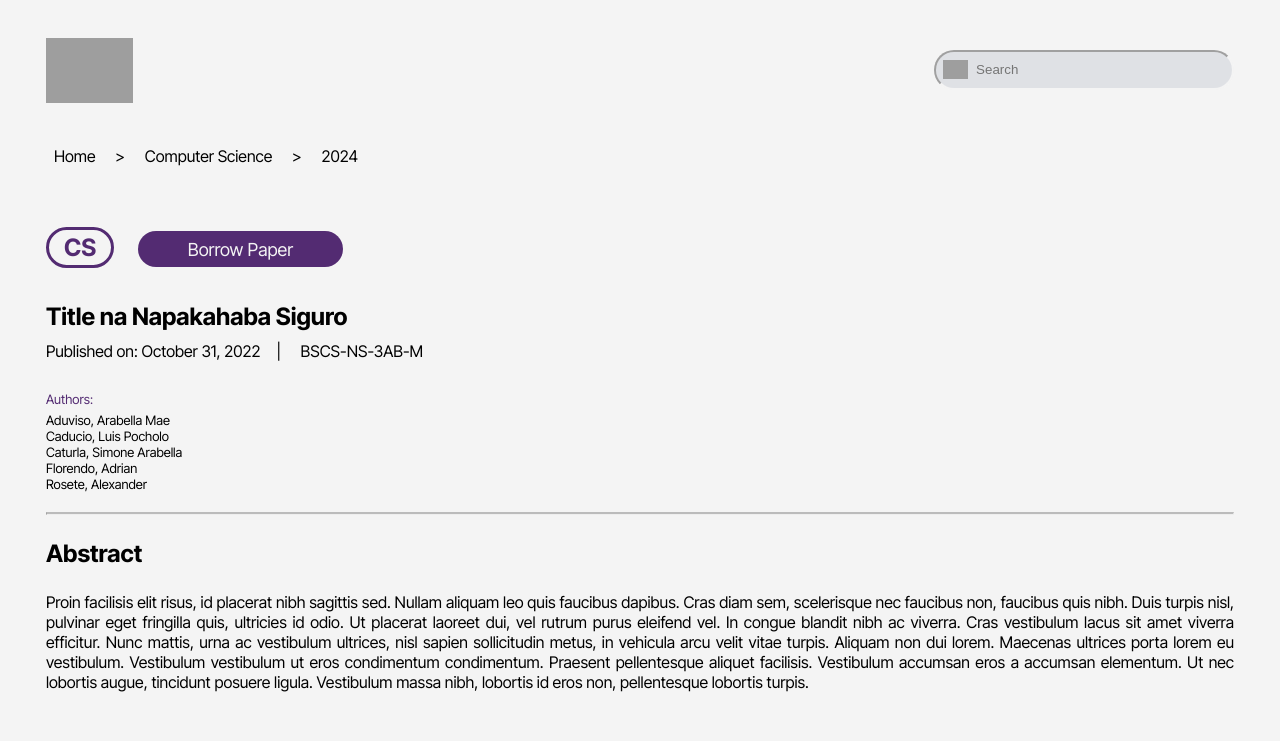
After one commit to Yissuh/COS-TMS, a PHP site: page /user_2.html in a window 1280 px wide. The commit adds this page. Shown: the top 741 px of the page. Run offline with PHP 8.4, Linux system fonts and the light colour scheme; grey boxes are pictures that could not be loaded.

Commit message:
Uploads Folder, Page 2, Modified Page 1

```diff
--- /dev/null
+++ b/User Pages/user_2.css
@@ -0,0 +1,182 @@
+body{
+    background-color: #F4F4F4;
+    font-family: "Inter Tight", sans-serif;
+}
+
+/*Header properties (logo, search)*/
+.logo{
+    float: left;
+}
+
+.logo img{
+    height: 50%;
+    max-height: 65px;
+    width: auto;
+}
+
+#search_bar{
+    float: right;
+    max-width: 300px;
+    width: 50%;
+    height: 40px;
+    margin-top: 1%;
+    background-color: #DFE1E5;
+    border-color: #F4F4F4;
+    border-radius: 100px;
+    background-image: url('../Uploads/magnifying-glass.png');
+    background-position: left center;
+    background-repeat: no-repeat;
+    background-size: 25px;
+    background-position-x: 7px;
+}
+
+header{
+    margin: 3%;
+    margin-bottom: 5%;
+    height: 45px;
+    display: block;
+}
+
+/* Scrollbar configs */
+::-webkit-scrollbar {
+    width: 10px;
+}
+
+::-webkit-scrollbar-track {
+    background: #F4F4F4;
+    border-radius: 10px;
+}
+
+::-webkit-scrollbar-thumb {
+    background: #8F4DA2;
+    border-radius: 10px;
+}
+
+::-webkit-scrollbar-thumb:hover {
+    background: #592871;
+    border-radius: 10px;
+}
+
+/*Path Menu*/
+.path{
+    margin-left: 3%;
+    margin-top: 30px;
+}
+
+.path h1{
+    margin: 0 8px;
+    display: inline;
+    font-size: medium;
+    font-weight: normal;
+}
+
+
+#home:hover, #program:hover, #year:hover{
+    text-decoration: underline;
+    color:#532B72;
+}
+
+/*Buttons*/
+.borrow{
+    color: #532B72;
+    margin-left: 3%;
+    margin-top: 30px;
+}
+
+.program{
+    margin: 0;
+    margin-right: 20px;
+    display: inline-block;
+    font-size: x-large;
+    padding: 3px 15px;
+    border:#532B72;
+    border-width:3px;
+    border-style:solid;
+    border-radius: 43px;
+}
+
+.borrowBtn{
+    display: inline-block;
+    background-color: #532B72;
+    color: #F4F4F4;
+    font-size: large;
+    padding: 7.5px 50px;
+    border-radius: 43px;
+    font-weight: normal;
+}
+
+.preview{
+    margin-left: 3%;
+    margin-right: 3%;
+}
+
+.title{
+    width: 80vw; /*para if mahaba yung title*/
+    margin-bottom: 10px;
+}
+
+.properties h2, .date{
+    font-weight: normal;
+    display: inline;
+    font-size: medium;
+}
+
+.date::after{
+    content: "|";
+    margin: 16px;
+}
+
+.authors h1{
+    font-weight: normal;
+    font-size: small;
+    color:#532B72;
+    margin-bottom: 5px;
+    margin-top: 30px;
+}
+
+.authors h2{
+    font-weight: normal;
+    font-size: small;
+    margin:0;
+}
+
+hr.divide {
+    border-top: 2px solid #bbb;
+    margin-top: 20px;
+}
+
+.text h1{
+    font-size: x-large;
+}
+
+.text p{
+    text-align: justify;
+    margin-bottom: 50px;
+}
+
+/*When screen is small*/
+@media (max-width: 650px) {
+    .path{
+        margin-top: 30px;
+        overflow:hidden;
+
+    }
+}
+
+/*When screen is smaller*/
+@media (max-width: 320px){
+    .borrow{
+
+        margin-top: 10px;
+    }
+
+    .program{
+        font-size: large;
+        margin-right: 10px;
+    }
+
+    .borrowBtn{
+        font-size: medium;
+        padding: 7.5px 35px;
+    }
+}
--- /dev/null
+++ b/User Pages/user_2.html
@@ -0,0 +1,91 @@
+<!DOCTYPE html>
+<html lang="en">
+<head>
+    <meta charset="UTF-8">
+    <meta name="viewport" content="width=device-width, initial-scale=1.0">
+
+    <link rel="stylesheet" href="user_2.css">
+
+    <link rel="preconnect" href="https://fonts.googleapis.com">
+    <link rel="preconnect" href="https://fonts.gstatic.com" crossorigin>
+    <link href="https://fonts.googleapis.com/css2?family=Inter+Tight:ital,wght@0,100..900;1,100..900&display=swap" rel="stylesheet">
+
+    <script src="https://code.jquery.com/jquery-3.6.0.min.js"></script>
+
+
+</head>
+<body>
+
+    <!--Header of webpage-->
+    <header>
+        <picture class="logo" data-link="user_1.html">
+            <source srcset="../Uploads/small_logo.png" media="(max-width: 800px)">
+            <source srcset="../Uploads/full_logo.png" media="(max-width: 1500px)">
+            <img src="../Uploads/full_logo.png" style="width:auto;">
+        </picture>
+
+        <section class="search">
+            <input type="search" placeholder="Search" id="search_bar" style="padding-left:40px;"/>
+        </section>
+    </header>
+
+    <!--Path Menu-->
+    <section class="path">
+        <h1 id="home" data-link="user_1.html">Home</h1> <h1>></h1>
+        <h1 id="program">Computer Science</h1> <h1>></h1>
+        <h1 id="year">2024</h1>
+    </section>
+    <br>
+
+    <!--Buttons-->
+    <section class="borrow">
+        <h2 class="program">CS</h2>
+        <h2 class="borrowBtn" data-link="">Borrow Paper</h2>
+    </section>
+
+    <section class="preview">
+        <h1 class="title">Title na Napakahaba Siguro</h1>
+
+        <section class="properties">
+            <h2>Published on: </h2>
+            <h2 class="date">October 31, 2022</h2>
+            <h2 class="section">BSCS-NS-3AB-M</h2>
+        </section>
+
+        <section class="authors">
+            <h1>Authors:</h1>
+            <h2 class="proponent">Aduviso, Arabella Mae</h2>
+            <h2 class="proponent">Caducio, Luis Pocholo</h2>
+            <h2 class="proponent">Caturla, Simone Arabella</h2>
+            <h2 class="proponent">Florendo, Adrian</h2>
+            <h2 class="proponent">Rosete, Alexander</h2>
+
+            <hr class="divide">
+        </section>
+
+        <section class="text">
+            <h1>Abstract</h1>
+            <p class="abstract">Proin facilisis elit risus, id placerat nibh sagittis sed. Nullam aliquam leo quis faucibus dapibus. Cras diam sem, scelerisque nec faucibus non, faucibus quis nibh. Duis turpis nisl, pulvinar eget fringilla quis, ultricies id odio. Ut placerat laoreet dui, vel rutrum purus eleifend vel. In congue blandit nibh ac viverra. Cras vestibulum lacus sit amet viverra efficitur. Nunc mattis, urna ac vestibulum ultrices, nisl sapien sollicitudin metus, in vehicula arcu velit vitae turpis. Aliquam non dui lorem. Maecenas ultrices porta lorem eu vestibulum. Vestibulum vestibulum ut eros condimentum condimentum. Praesent pellentesque aliquet facilisis. Vestibulum accumsan eros a accumsan elementum. Ut nec lobortis augue, tincidunt posuere ligula. Vestibulum massa nibh, lobortis id eros non, pellentesque lobortis turpis.</p>
+
+        </section>
+    </section>
+
+    <script>
+        $('picture.logo').on('click', function(e){
+            e.preventDefault();
+            window.location.href=$(this).data('link');
+        })
+
+        $('#home').on('click', function(e){
+            e.preventDefault();
+            window.location.href=$(this).data('link');
+        })
+
+        $('.borderBtn').on('click', function(e){
+            e.preventDefault();
+            window.location.href=$(this).data('link');
+        })
+    </script>
+
+</body>
+</html>
```
Also changed, not shown: User Pages/user_1.css (+28 -5 lines), User Pages/user_1.html (+22 -7 lines), Uploads/full_logo.png (renamed from User Pages/full_logo.png), Uploads/magnifying-glass.png (renamed from User Pages/magnifying-glass.png), Uploads/small_logo.png (renamed from User Pages/small_logo.png).
